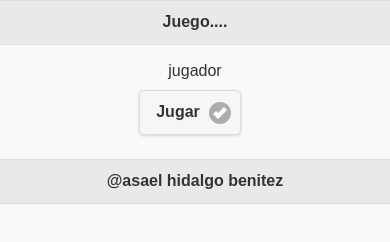
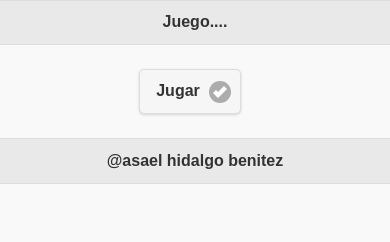
Before and after one commit to AL17F13/unjuegodecolores, a plain HTML site: page index.html in a window 390 px wide. Drawn offline with Linux system fonts and the light colour scheme; some packages are replaced by stand-ins of ours; files whose address does not match are found by name.

Commit message:
octaba
otravcesuvida

```diff
--- a/index.html
+++ b/index.html
@@ -31,7 +31,7 @@
   </div>
 
   <div data-role="main" class="ui-content" align="center">
-  <div id="jugador"> jugador </div>
+  <div id="jugador"> </div>
 
 
    <a href="#pagina2"  id="btnjugar" data-transition="flip" class="ui-btn ui-icon-check ui-btn-icon-right ui-shadow ui-corner-all ui-btn-inline">Jugar</a>
```
